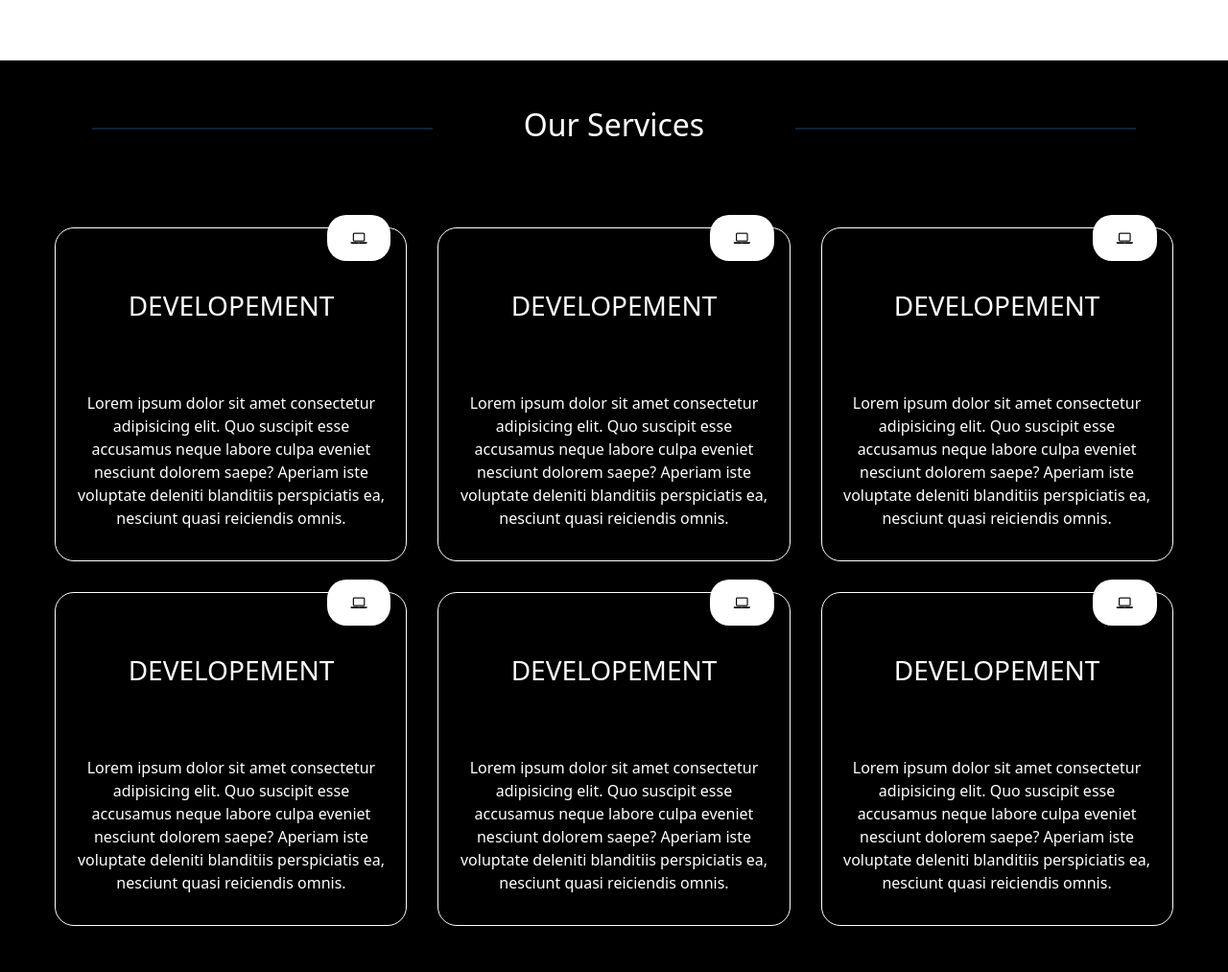
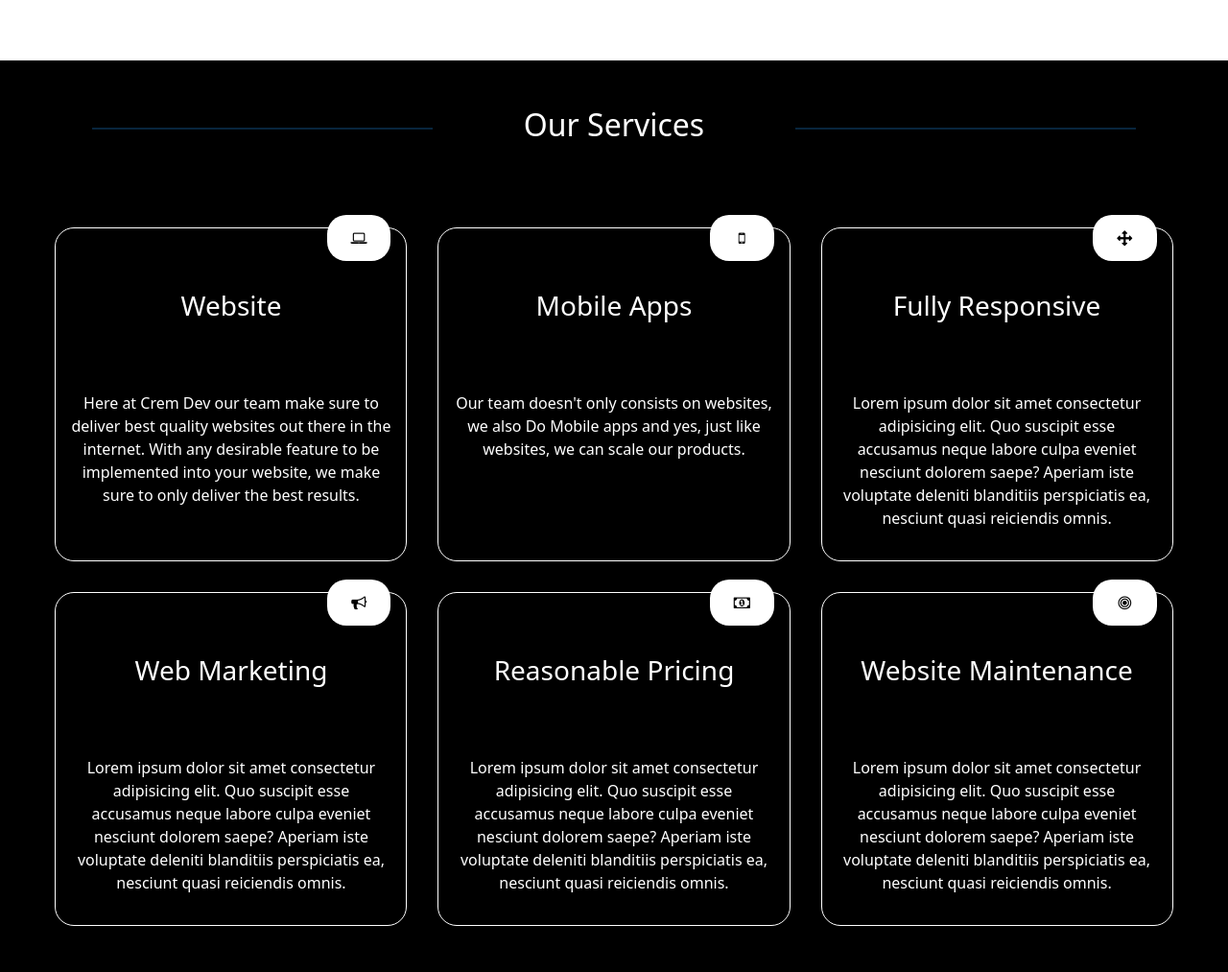
Before and after one commit to itsalivenger/Crem-Dev, a PHP site: page / in a window 1280 px wide. Shown: the part 1233-2246 px from the top of the page at 96% size. Run offline with PHP 8.4, Linux system fonts and the light colour scheme; some web fonts are replaced.

Commit message:
horizontal scroll

```diff
--- a/assets/styles/thirdSection.css
+++ b/assets/styles/thirdSection.css
@@ -59,9 +59,18 @@
     }
 }
 
-@media only screen and (max-width: 880px) {
+@media only screen and (max-width: 768px) {
+    .whatWeDoContentContainer{
+        flex-wrap: nowrap;
+        width: fit-content;
+    }
+
+    #horizontalScroll{
+        width: 100%;
+        overflow-x: scroll;
+    }
+
     .services{
-        width: 100%;
-        gap: 0;
+        width: 500px;
     }
 }
--- a/index.html
+++ b/index.html
@@ -141,11 +141,36 @@
             <h2 class="ourServicesTitle">Our Services</h2>
             <hr />
         </div>
+        <div id="horizontalScroll">
             <div class="whatWeDoContentContainer">
                 <div class="services">
                     <div>
                         <i class="fa fa-laptop iconsInServices"></i>
-                    <h3>DEVELOPEMENT</h3>
+                        <h3>Website</h3>
+                    </div>
+                    <p>
+                        Here at Crem Dev our team make sure to deliver best quality websites out there in the internet.
+                        With any desirable feature to be implemented into your website, we make sure to only deliver the best results.
+                    </p>
+                </div>
+
+
+                <div class="services">
+                    <div>
+                        <i class="fa fa-mobile-phone iconsInServices"></i>
+                        <h3>Mobile Apps</h3>
+                    </div>
+                    <p>
+                        Our team doesn't only consists on websites, we also Do Mobile apps and yes, just like websites,
+                        we can scale our products.
+                    </p>
+                </div>
+
+
+                <div class="services">
+                    <div>
+                        <i class="fa fa-arrows iconsInServices"></i>
+                        <h3>Fully Responsive</h3>
                     </div>
                     <p>
                         Lorem ipsum dolor sit amet consectetur adipisicing elit.
@@ -158,8 +183,8 @@
 
                 <div class="services">
                     <div>
-                    <i class="fa fa-laptop iconsInServices"></i>
-                    <h3>DEVELOPEMENT</h3>
+                        <i class="fa fa-bullhorn iconsInServices"></i>
+                        <h3>Web Marketing</h3>
                     </div>
                     <p>
                         Lorem ipsum dolor sit amet consectetur adipisicing elit.
@@ -172,8 +197,8 @@
 
                 <div class="services">
                     <div>
-                    <i class="fa fa-laptop iconsInServices"></i>
-                    <h3>DEVELOPEMENT</h3>
+                        <i class="fa fa-money iconsInServices"></i>
+                        <h3>Reasonable Pricing</h3>
                     </div>
                     <p>
                         Lorem ipsum dolor sit amet consectetur adipisicing elit.
@@ -186,36 +211,8 @@
 
                 <div class="services">
                     <div>
-                    <i class="fa fa-laptop iconsInServices"></i>
-                    <h3>DEVELOPEMENT</h3>
-                </div>
-                <p>
-                    Lorem ipsum dolor sit amet consectetur adipisicing elit.
-                    Quo suscipit esse accusamus neque labore culpa eveniet
-                    nesciunt dolorem saepe? Aperiam iste voluptate deleniti
-                    blanditiis perspiciatis ea, nesciunt quasi reiciendis omnis.
-                </p>
-            </div>
-
-
-            <div class="services">
-                <div>
-                    <i class="fa fa-laptop iconsInServices"></i>
-                    <h3>DEVELOPEMENT</h3>
-                </div>
-                <p>
-                    Lorem ipsum dolor sit amet consectetur adipisicing elit.
-                    Quo suscipit esse accusamus neque labore culpa eveniet
-                    nesciunt dolorem saepe? Aperiam iste voluptate deleniti
-                    blanditiis perspiciatis ea, nesciunt quasi reiciendis omnis.
-                </p>
-            </div>
-
-
-            <div class="services">
-                <div>
-                    <i class="fa fa-laptop iconsInServices"></i>
-                    <h3>DEVELOPEMENT</h3>
+                        <i class="fa fa-bullseye iconsInServices"></i>
+                        <h3>Website Maintenance</h3>
                     </div>
                     <p>
                         Lorem ipsum dolor sit amet consectetur adipisicing elit.
@@ -225,9 +222,11 @@
                     </p>
                 </div>
             </div>
+        </div>
     </section>
     <script src="./scripts/navMenuToggle.js"></script>
     <script src="./scripts/numbersIncrement.js"></script>
     <script src="./scripts/smoothScrolling.js"></script>
+    <script src="./scripts/horizontalScrol.js"></script>
 </body>
 </html>
--- /dev/null
+++ b/scripts/horizontalScrol.js
@@ -0,0 +1,14 @@
+const horizontalDiv = document.getElementById('horizontalScroll');
+
+function transformScroll(event) {
+    console.log(event)
+    if (!event.deltaY) {
+      return;
+    }
+    console.log(horizontalDiv.scrollWidth)
+    horizontalDiv.scrollBy(event.deltaY + event.deltaX, 0);
+    // event.preventDefault();
+  }
+
+  var element = document.scrollingElement || document.documentElement;
+  element.addEventListener('wheel', transformScroll);
--- a/scripts/numbersIncrement.js
+++ b/scripts/numbersIncrement.js
@@ -7,7 +7,6 @@ for (let i = 0; i < numbers.length; i++) {
 
 function increment(elem, i) {
     let timeout = setTimeout(()=>{
-        console.log(time)
         elem.innerText = parseInt(elem.innerText) + 1;
         if(parseInt(elem.innerText) >= values[i] * .75){
             time += time > 600 ? -time / 2 : time * 6 / 5;
```
Lines whose indentation alone changed are shown as unchanged.
